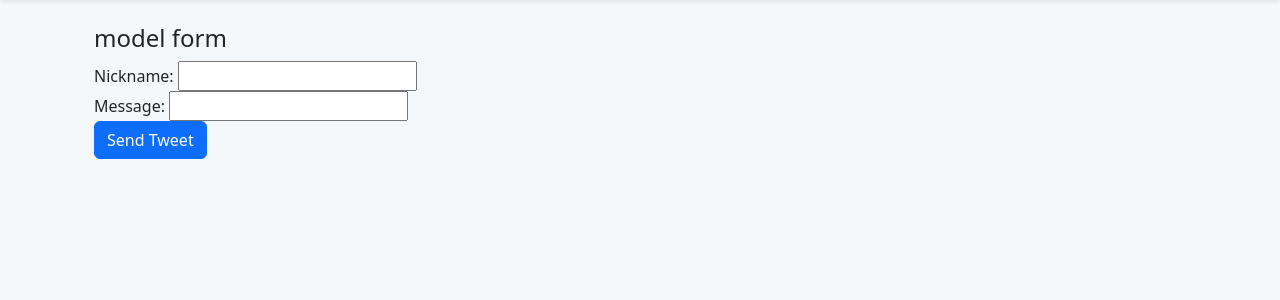
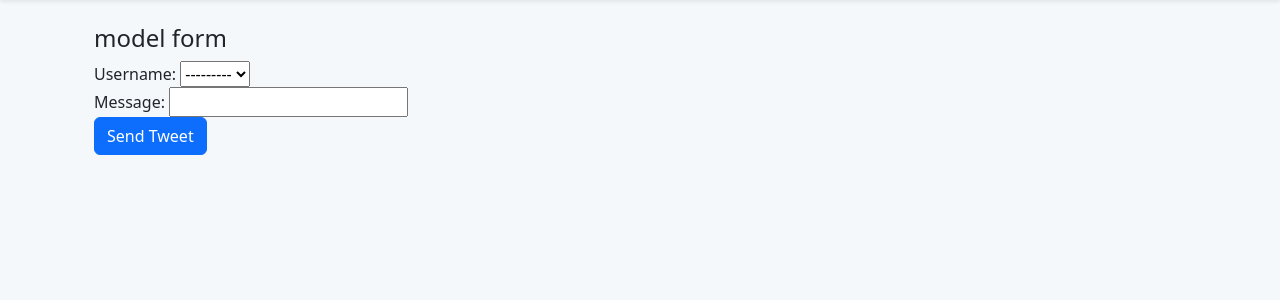
Before and after one commit to BatuhanMD/TweetZone, a Django app: page /addtweetbyform/ in a window 1280 px wide. Shown: the part 62-362 px from the top of the page. Run offline with Django 5.2, Linux system fonts and the light colour scheme; data comes from the database, SQL or seed files in the repository.

Commit message:
Delete func and get name

```diff
--- a/tweetapp/forms.py
+++ b/tweetapp/forms.py
@@ -3,11 +3,11 @@ from django.forms import ModelForm
 from tweetapp.models import Tweet
 
 class AddTweetForm(forms.Form):
-    nickname_input = forms.CharField(max_length="20",label="nickname")
-    message_input = forms.CharField(max_length="255",label="message")
+   nickname_input = forms.CharField(max_length="20",label="nickname")
+   message_input = forms.CharField(max_length="255",label="message")
 
 
 class AddTweetModelForm(ModelForm):
     class Meta:
         model = Tweet
-        fields = ["nickname","message"]
+        fields = ["username","message"]
--- a/tweetapp/models.py
+++ b/tweetapp/models.py
@@ -1,10 +1,10 @@
 from django.db import models
-
+from django.contrib.auth.models import User
 # Create your models here.
 
 class Tweet(models.Model):
-    nickname = models.CharField(max_length=20)
+    username = models.ForeignKey(User,on_delete=models.CASCADE,null=True)
     message = models.CharField(max_length=255)
 
     def __str__(self):
-        return f"Tweet nick:{self.nickname} message: {self.message}"
+        return f"Tweet user:{self.username} message: {self.message}"
--- a/tweetapp/templates/tweetapp/addtweet.html
+++ b/tweetapp/templates/tweetapp/addtweet.html
@@ -4,10 +4,12 @@
 <form action="" method="POST">
     {% csrf_token %}
     <div class ="container">
+        <!--
     <div class="mb-3">
         <label for="nickname" class="form-label">Nickname </label>
         <input type="text" class="form-control" id="nickname" name="nickname">
     </div>
+    -->
     <div class ="mb-3">
         <label for="message" class="form-label">Message</label>
         <input type="text" class="form-control" id="message" name="message">
--- a/tweetapp/urls.py
+++ b/tweetapp/urls.py
@@ -7,5 +7,6 @@ urlpatterns = [
     path("addtweet/",views.addtweet,name="AddTweet"),
     path('addtweetbyform/', views.addtweetbyform,name="AddTweetByForm"),
     path('addtweetmodelform/', views.addtweetmodelform,name="AddTweetModelForm"),
-    path("signup/",views.SignUpView.as_view(),name="SignUp")
+    path("signup/",views.SignUpView.as_view(),name="SignUp"),
+    path("deletetweet/<int:id>",views.deletetweet,name="DeleteTweet")
 ]
--- a/tweetapp/views.py
+++ b/tweetapp/views.py
@@ -14,9 +14,9 @@ def listtweet(request):
 @login_required(login_url="/login") #Tweet atmak için login kıstası koyduk
 def addtweet(request):
     if request.POST:
-        nick = request.POST["nickname"]
+
         message = request.POST["message"]
-        models.Tweet.objects.create(nickname=nick,message=message)
+        models.Tweet.objects.create(username=request.user,message=message)
         return redirect(reverse("tweetapp:ListTweet"))
     return render(request,"tweetapp/addtweet.html")
 
@@ -59,6 +59,13 @@ def addtweetbyform(request):
         form = AddTweetModelForm()
         return render(request,"tweetapp/addtweetmodelform.html",context={"form":form})
 
+@login_required
+def deletetweet(request,id):
+    tweet = models.Tweet.objects.get(pk=id)
+    if request.user == tweet.username:
+        models.Tweet.objects.filter(id=id).delete()
+        return redirect('tweetapp:ListTweet')
+
 class SignUpView(CreateView):
     form_class = UserCreationForm
     success_url = reverse_lazy('login') #bellek tüketimini azaltmak için lazy
```
Also changed, not shown: tweetapp/templates/tweetapp/listtweet.html (+7 -2 lines), db.sqlite3, tweetapp/migrations/0002_remove_tweet_nickname_tweet_username.py (added).
